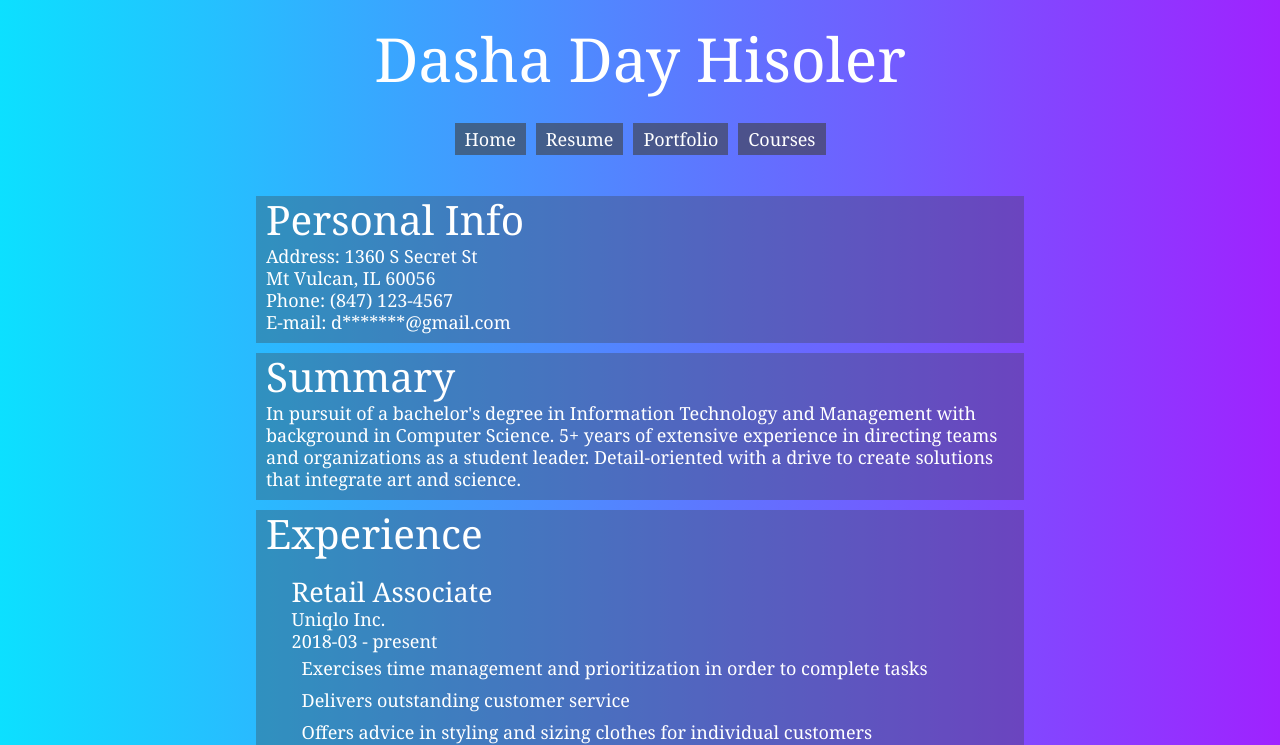
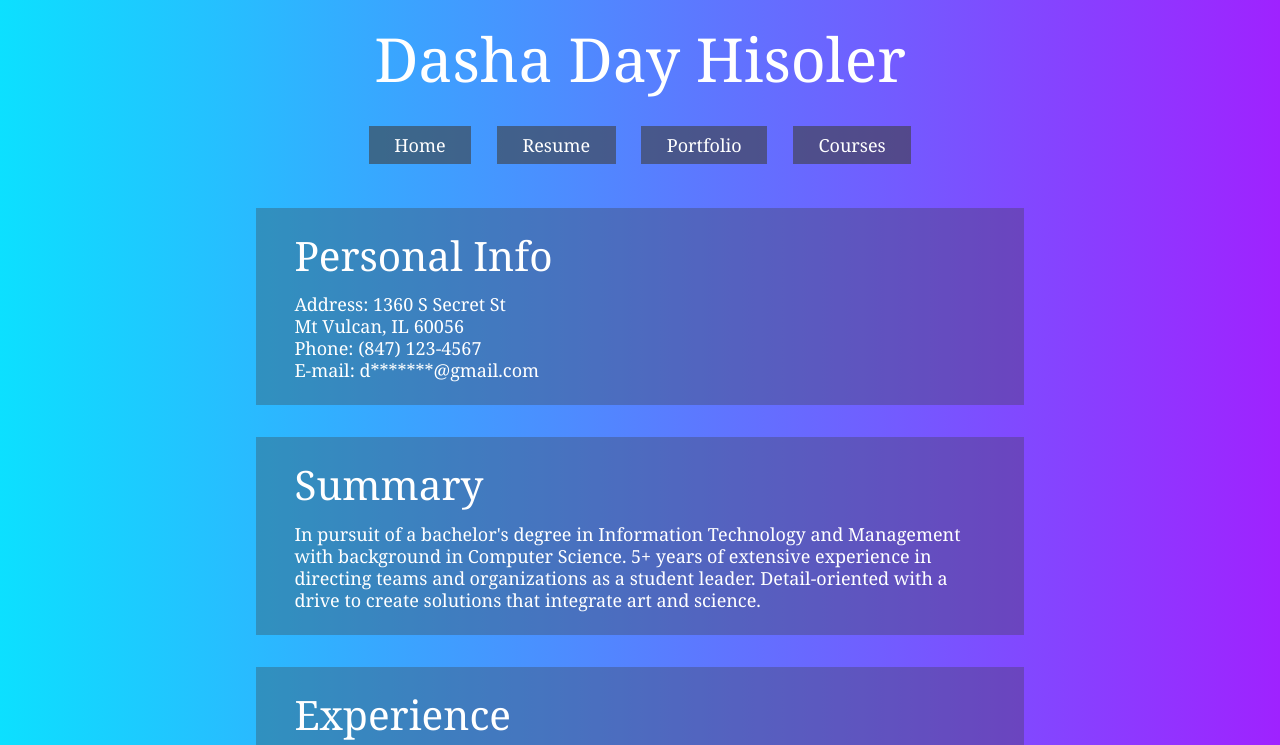
Before and after one commit to dashaday/Project2, a plain HTML site: page resume/index.html in a window 1280 px wide. Shown: the top 745 px of the page. Drawn offline with Linux system fonts and the light colour scheme.

Commit message:
Change absolute units to relative units

```diff
--- a/screen.css
+++ b/screen.css
@@ -32,23 +32,24 @@ a {
 }
 
 .description {
-  padding-left: 10px;
+  padding-left: 3vw;
 }
 
 .description li {
-  padding: 5px 5px 5px 0;
+  padding: 1vh 0 1vh 0;
 }
 
 h1 {
+  font-size: 3.375em; /* 60.75px / 18px */
+  line-height: 1.218em;
   margin-bottom: 0.367em;
   text-align: center;
-  font-size: 3.375em; /* 60.75px / 18px */
-  line-height: 1.218em;
 }
 
 h2 {
   font-size: 2.25em; /* 40.5px / 18px */
   line-height: 1.209em;
+  margin-bottom: 0.302em;
 }
 
 h3 {
@@ -73,7 +74,7 @@ main {
 
 /* Module/ Modular */
 article {
-  padding: 2vh 0 1vh 2vw;
+  padding: 0 0 1vh 2vw;
 }
 
 #portfolio-content {
@@ -132,15 +133,15 @@ figcaption, footer {
 /* navbar items */
 .menu ul li {
   background-color: rgba(62, 62, 62, 0.6);
-  margin: 5px 5px 5px 5px;
-  padding: 5px 10px 5px 10px;
+  margin: 1vh 1vw;
+  padding: 1vh 2vw 1vh 2vw;
   text-align: center;
 }
 
 section {
   background-color: rgba(62, 62, 62, 0.33);
-  margin: 10px 0 10px 0;
-  padding: 0 10px 10px 10px;
+  margin: 4vh 0 4vh 0;
+  padding: 3vh 3vw 3vh 3vw;
 }
 
 #skills > ul {
```
